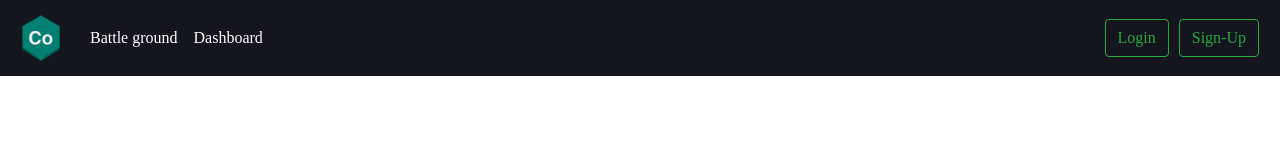
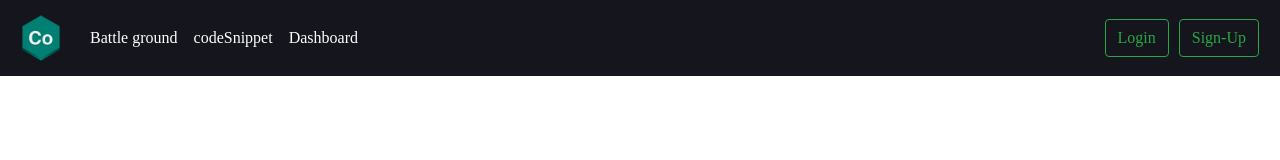
Before and after one commit to imcontrive/CreateAPIs, a React (Create React App) app in the folder client/mini-codewar-frontend/: page /user-profile in a window 1280 px wide. Shown: the top 160 px of the page. Built offline with nearby package versions, Linux system fonts and the light colour scheme.

Commit message:
create routes for codesnippet

```diff
--- a/client/mini-codewar-frontend/src/components/Header.js
+++ b/client/mini-codewar-frontend/src/components/Header.js
@@ -28,6 +28,9 @@
 			      <li className="nav-item" >
 				      <Link to="/quiz" className="nav-link" style={{color:"white"}}>Battle ground</Link>
 			      </li>
+						<li className="nav-item" >
+				      <Link to="/snippet" className="nav-link" style={{color:"white"}}>codeSnippet</Link>
+			      </li>
 			      <li className="nav-item">
 				      <Link to="/leaderBoard" className="nav-link" style={{color:"white"}}>Dashboard</Link>
 				    </li>
```
